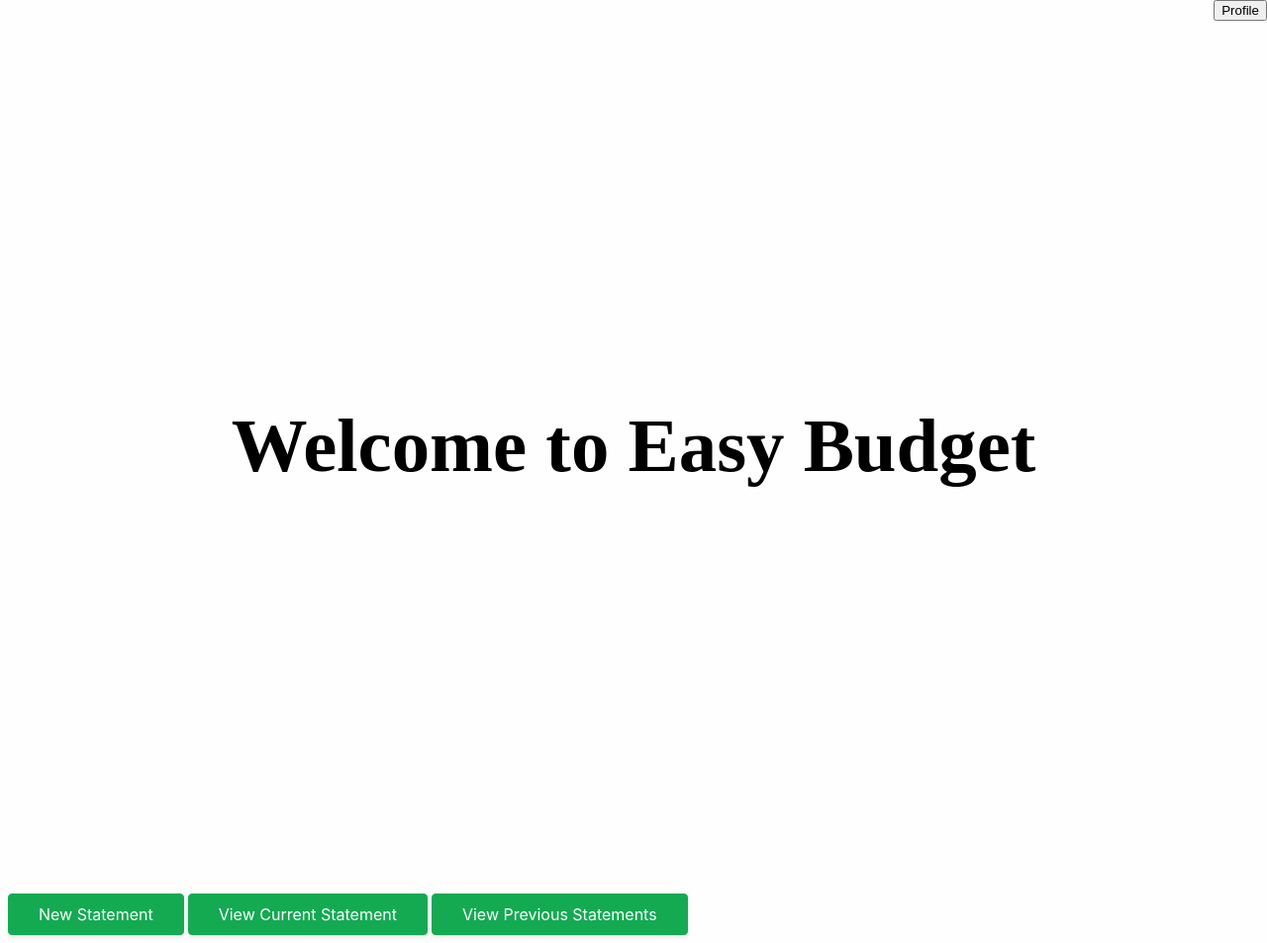
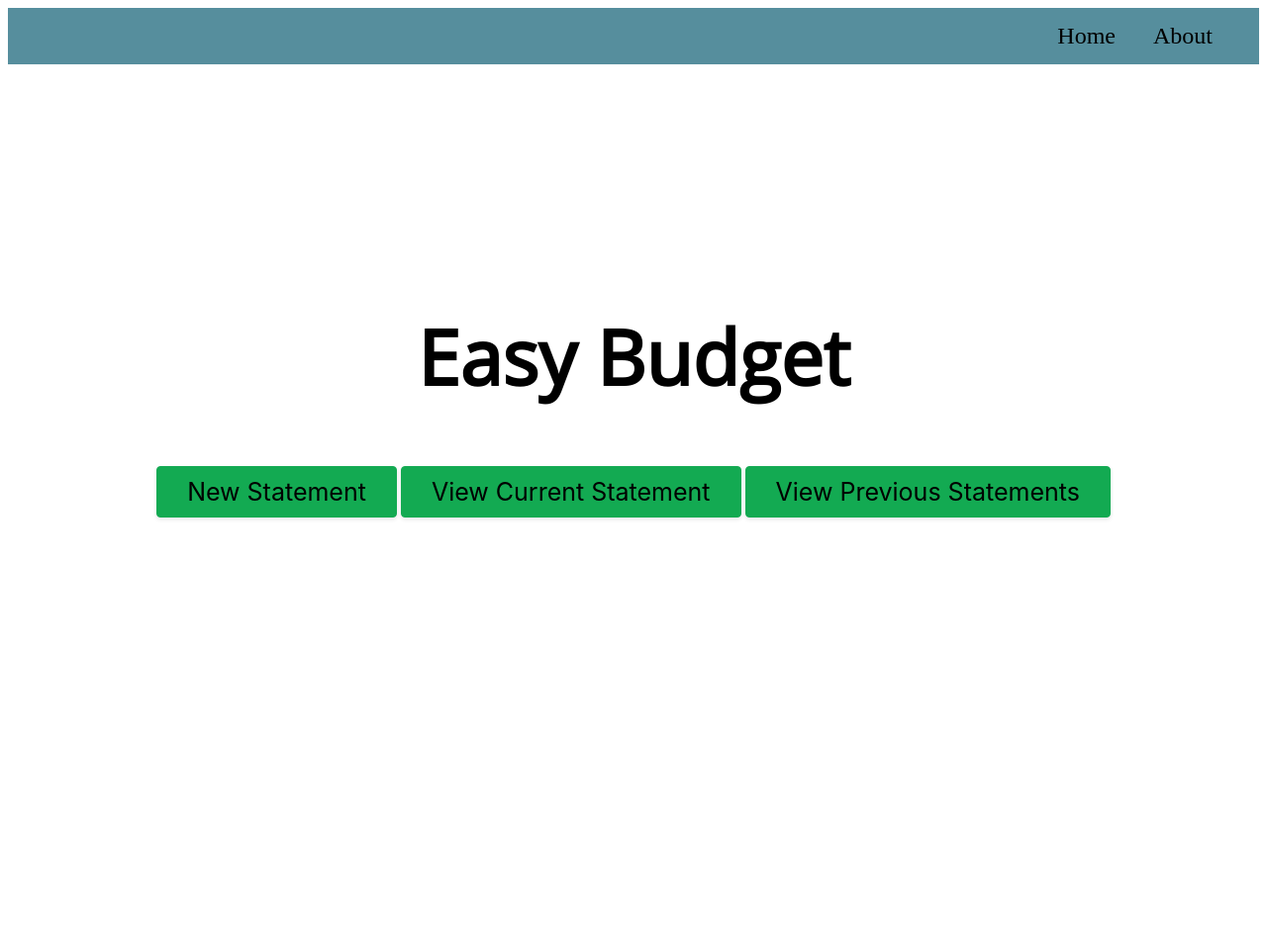
Before and after one commit to TJCornwell/Senior-Project, a Flask app: page / in a window 1280 px wide. Shown: the whole page at 99% size. After the commit the page ends 525 px from the top, so only its background shows below. Run offline with Flask 3, Linux system fonts and the light colour scheme; some libraries are stand-ins or nearby versions.

Commit message:
Updating to be the Summary page as the Homepage

```diff
--- a/static/css/HomePageStyle.css
+++ b/static/css/HomePageStyle.css
@@ -1,41 +1,90 @@
 body{
-    background-color: rgb(254, 254, 254);
+    background-color: rgb(255, 255, 255);
+    display: flex;
+    flex-direction: column;
+}
+
+
+/*top nav bar
+  includes: Profile icon, opens selector for "View Account", "Log out"
+*/
+.Top-Section{
+  display: flex;
+  background-color: #568E9D;
+  border: 15px solid#568E9D;
+  top: 0;
+  justify-content: right;
+}
+
+.Top-Section a{
+  font-size: 1.5rem;
+  padding-right: 2rem;
+}
+
+/*Disables hyperlinks from changing colors after being visited*/
+.Top-Section a:link{
+  color: Black;
+}
+.Top-Section a:visited{
+  color: Black;
+}
+.Top-Section a:active{
+  color: none;
+}
+.Top-Section a:hover{
+  color: white;
+}
+.Top-Section a:link, a:visited{
+  text-decoration: none;
+}
+
+
+
+
+
+/*Main Program Name
+  Centered similarly to Google Home page*/
+
+.Middle{
+  flex-grow: 1;
+  display: flex;
+  flex-direction: column;
+  justify-content: center;
+  align-items: center;
+  padding: 12rem 0;
+  gap: 1.2rem;
+}
+@font-face { /*Imports Google font*/
+  font-family: 'Product Sans';
+  font-style: normal;
+  font-weight: 400;
+  src: local('Open Sans'), local('OpenSans'), url(https://fonts.gstatic.com/s/productsans/v5/HYvgU2fE2nRJvZ5JFAumwegdm0LZdjqr5-oayXSOefg.woff2) format('woff2');
 }
 #LogoName{
-    display: flex;
+  display: flex;
 	flex-wrap: wrap;
 	justify-content: center;
-	height: 100vh;
-	align-items: center;
+	height: 92px;
 	font-family: Product Sans;
 	font-size: 6vw;
 	padding: 0px;
 }
 
-#ProfileBtn{
-    position: absolute;
-    top: 0;
-    right: 0;
-}
-
-
-
-
+/*Buttons below Program Name that lead to different Statement Pages*/
 .StatementActions{
 
   background-color: #13aa52;
   border: 1px solid #13aa52;
   border-radius: 4px;
   box-shadow: rgba(0, 0, 0, .1) 0 2px 4px 0;
+  padding: 1em;
   box-sizing: border-box;
-  color: #fff;
   cursor: pointer;
   font-family: "Akzidenz Grotesk BQ Medium", -apple-system, BlinkMacSystemFont, sans-serif;
-  font-size: 16px;
+  font-size: 25px;
   font-weight: 400;
   outline: none;
   outline: 0;
-  padding: 10px 25px;
   text-align: center;
   transform: translateY(0);
   transition: transform 150ms, box-shadow 150ms;
--- a/templates/HomePage.html
+++ b/templates/HomePage.html
@@ -6,26 +6,44 @@
     <meta name="viewport" content="width=device-width initial-scale=1.0">
     <title>Home</title>
     <link rel="stylesheet" href="../static/css/HomePageStyle.css">
-
+    <script src="https://kit.fontawesome.com/d4b180fb45.js" crossorigin="anonymous"></script>
 </head>
-
 
 <body>
 
-    <div>
-        <h1 id="LogoName">Welcome to Easy Budget</h1>
+    <div class="Top-Section">
+        <!--Can be changed to an image with a link to another page instead of a button
+            Wrap is <a href=="profilePage.html">-->
+        <div class="Left-side">
+            <a href="https://www.google.com/url?sa=i&url=https%3A%2F%2Fnews.christianacare.org%2F2023%2F05%2Fthe-scoop-on-poop%2F&psig=AOvVaw2OkThjwIYaJKfYnQcTzmQH&ust=1707977043473000&source=images&cd=vfe&opi=89978449&ved=0CBMQjRxqFwoTCJCV7biUqoQDFQAAAAAdAAAAABAE">
+                Home
+            </a>
+            <a href="https://www.google.com/url?sa=i&url=https%3A%2F%2Fnews.christianacare.org%2F2023%2F05%2Fthe-scoop-on-poop%2F&psig=AOvVaw2OkThjwIYaJKfYnQcTzmQH&ust=1707977043473000&source=images&cd=vfe&opi=89978449&ved=0CBMQjRxqFwoTCJCV7biUqoQDFQAAAAAdAAAAABAE">
+                About
+            </a>
+        </div>
+
+
     </div>
 
-    <div class="Actions">
-        <button class="StatementActions" id="NewStatement">New Statement</button>
-        <button class="StatementActions" id="CurrentStatement">View Current Statement</button>
-        <button class="StatementActions" id="PrevStatement">View Previous Statements</button>
+    <div class="Middle">
+        <h1 id="LogoName">Easy Budget</h1>
+
+        <!--Statement buttons below Program name-->
+        <div class="Actions">
+            <button class="StatementActions" id="NewStatement">New Statement</button>
+            <button class="StatementActions" id="CurrentStatement">View Current Statement</button>
+            <button class="StatementActions" id="PrevStatement">View Previous Statements</button>
+        </div>
     </div>
+</body>
 
 
+<!--JS to open/close Profile Picture window select form-->
+<script>
+    document.getElementById('SelectFormOpen').addEventListener('click', function() {
+            document.getElementById('ProfileSelectFormContainter').classList.toggle('show');
+        });
 
-    <!--Can be changed to an image with a link to another page instead of a button-->
-    <button id="ProfileBtn">Profile</button>
-</body>
-
+</script>
 </html>
```
